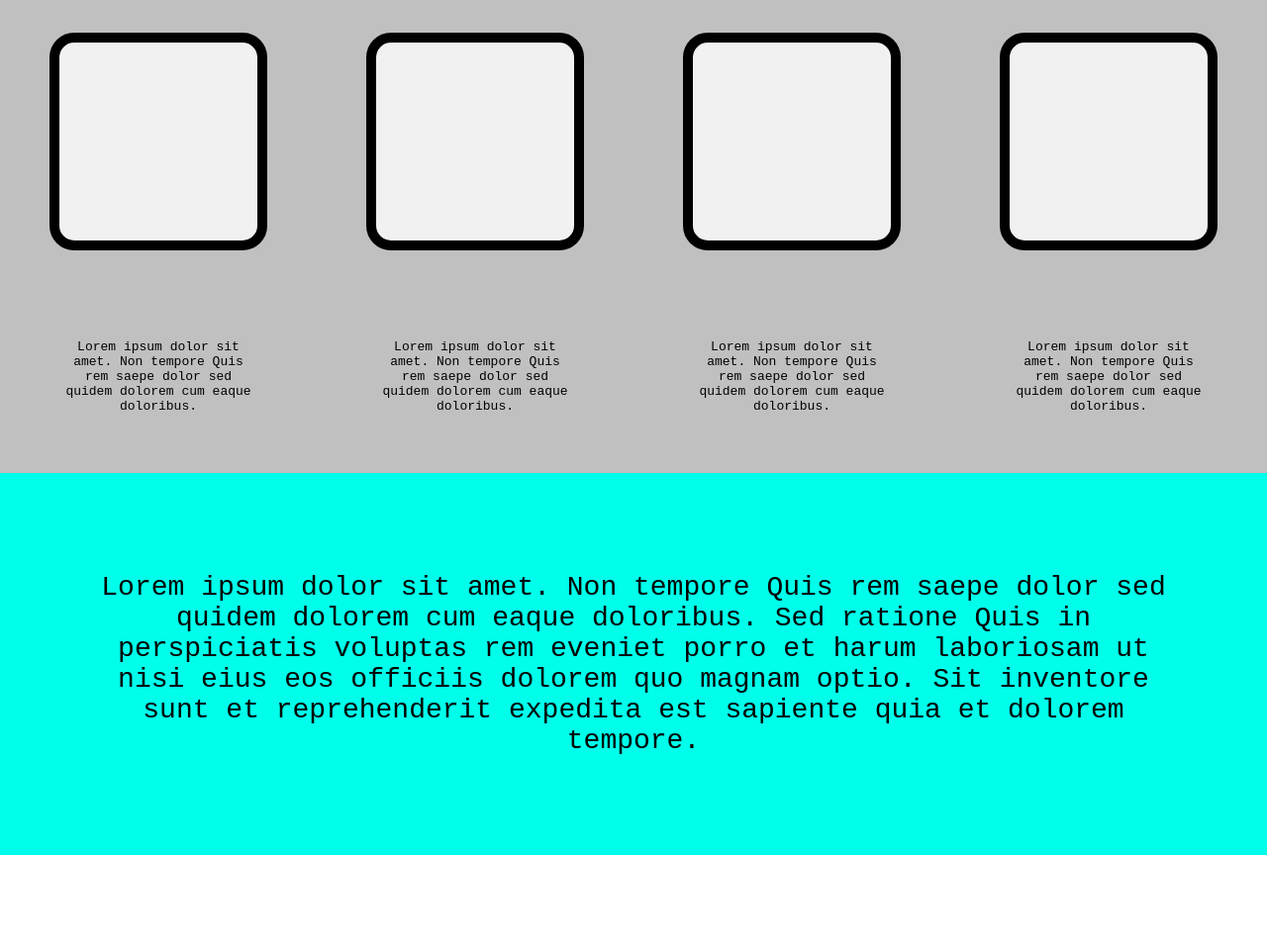
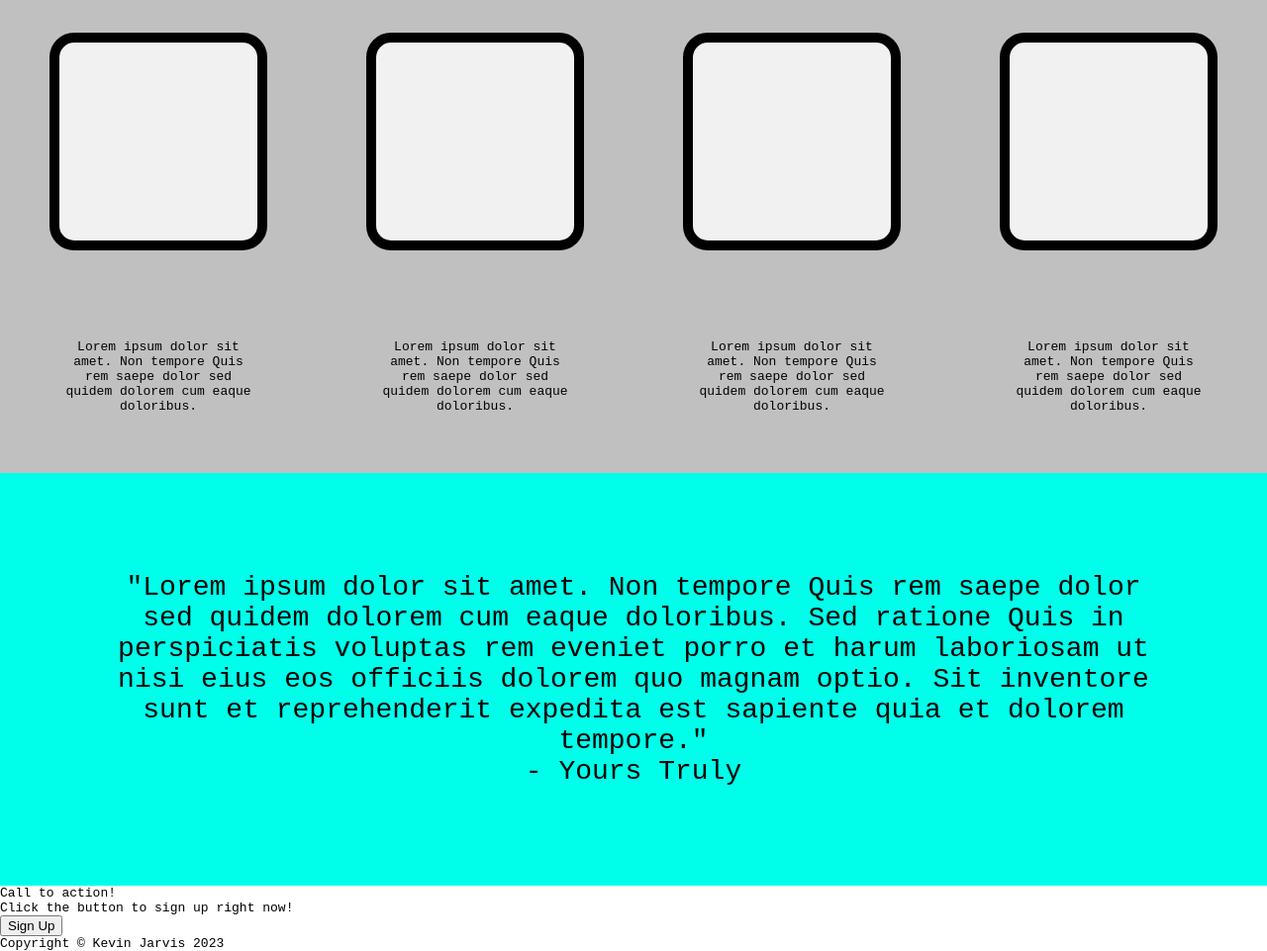
Before and after one commit to norristown/flex-website, a plain HTML site: page index.html in a window 1280 px wide. Shown: the part 602-1563 px from the top of the page at 99% size. Before the commit the page ends 1466 px from the top, so only its background shows below. Drawn offline with Linux system fonts and the light colour scheme.

Commit message:
added index.html

```diff
--- a/index.html
+++ b/index.html
@@ -62,14 +62,30 @@
         </div>
     </div>
 
-<div class="bottom">
-    <div>Lorem ipsum dolor sit amet. Non tempore Quis rem saepe dolor sed quidem dolorem cum eaque
-    doloribus. Sed
-    ratione Quis in perspiciatis voluptas rem eveniet porro et harum laboriosam ut nisi eius eos officiis
-    dolorem quo magnam optio. Sit inventore sunt et reprehenderit expedita est sapiente quia et dolorem
-    tempore.</div>
+    <div class="bottom">
+        <div class="quote">"Lorem ipsum dolor sit amet. Non tempore Quis rem saepe dolor sed quidem dolorem cum eaque
+            doloribus. Sed
+            ratione Quis in perspiciatis voluptas rem eveniet porro et harum laboriosam ut nisi eius eos officiis
+            dolorem quo magnam optio. Sit inventore sunt et reprehenderit expedita est sapiente quia et dolorem
+            tempore."</div>
+        <div class="author">- Yours Truly</div>
     </div>
 
+    <div class="bottom-container">
+        <div class="bottom-info">
+            <div class="left">
+                <div class="text-top">Call to action!</div>
+                <div class="text-bottom">Click the button to sign up right now!</div>
+            </div>
+            <div class="right">
+                <button>Sign Up</button>
+            </div>
+        </div>
+    </div>
+
+    <div class="footer">
+        <div class="copyright">Copyright &#169; Kevin Jarvis 2023</div>
+    </div>
 
 
 
```
